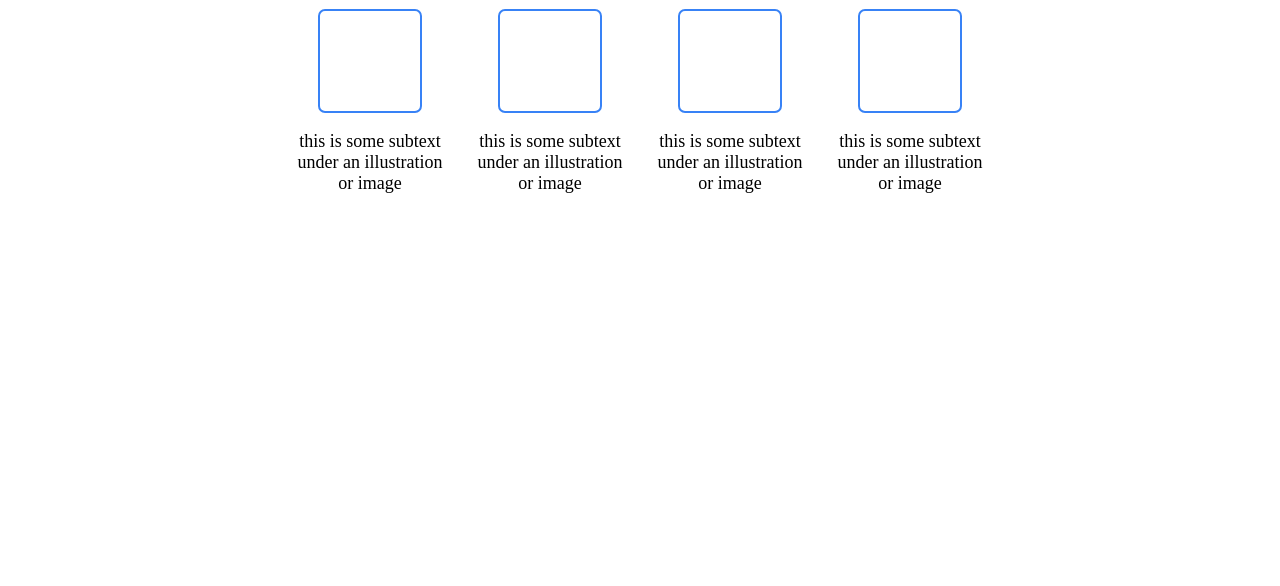
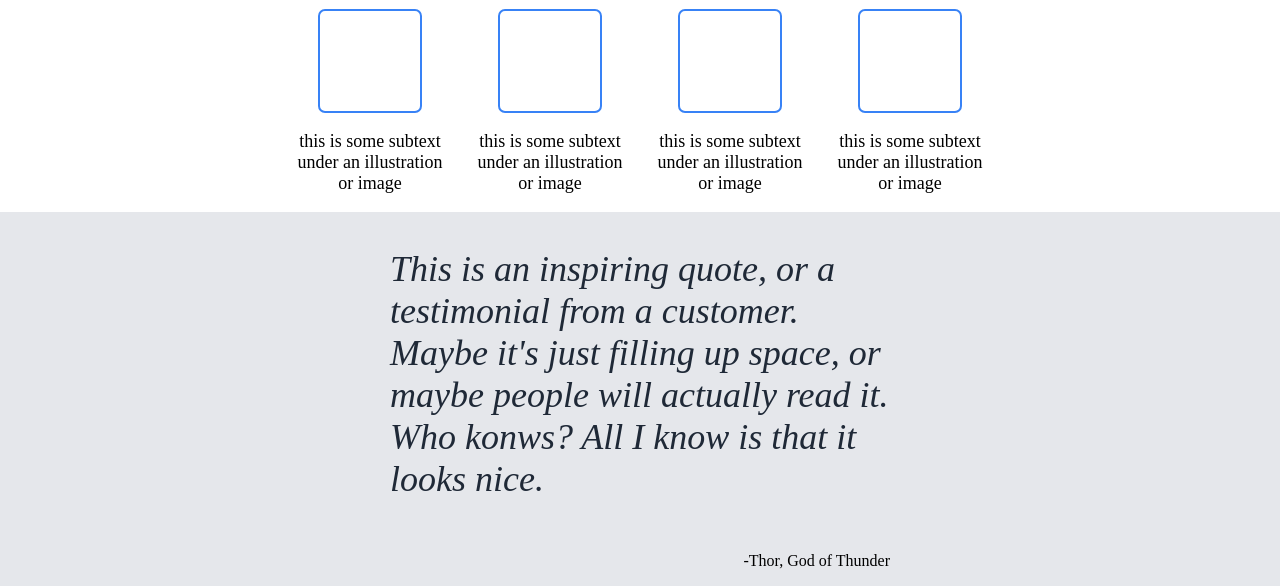
Before and after one commit to vegaZenith/landing-page, a plain HTML site: page index.html in a window 1280 px wide. Shown: the part 520-1106 px from the top of the page. Before the commit the page ends 800 px from the top, so only its background shows below. Drawn offline with Linux system fonts and the light colour scheme.

Commit message:
Add testimonial section to site, with styling Added a testimonial section with a flex box and font styling.

```diff
--- a/index.html
+++ b/index.html
@@ -53,5 +53,9 @@
                 </div>
             </div>
         </div>
+        <div id="testimonial">
+            <p class="quote">This is an inspiring quote, or a testimonial from a customer. Maybe it's just filling up space, or maybe people will actually read it. Who konws? All I know is that it looks nice.</p>
+            <p class="quote-author">-Thor, God of Thunder</p>
+        </div>
     </body>
 </html>
--- a/styles.css
+++ b/styles.css
@@ -29,6 +29,13 @@ a {
     display: flex;
     flex-direction: column;
     align-items: center;
+}
+
+#testimonial {
+    display: flex;
+    flex-direction: column;
+    align-items: center;
+    background-color: #E5E7EB;
 }
 
 .header-logo {
@@ -112,3 +119,17 @@ a {
     text-align: center;
     font-size: 18px;
 }
+
+.quote {
+    width: 500px;
+    font-size: 36px;
+    font-style: italic;
+    font-weight: 300;
+    color: #1F2937;
+}
+
+.quote-author {
+    display: flex;
+    justify-content: flex-end;
+    width: 500px;
+}
```
